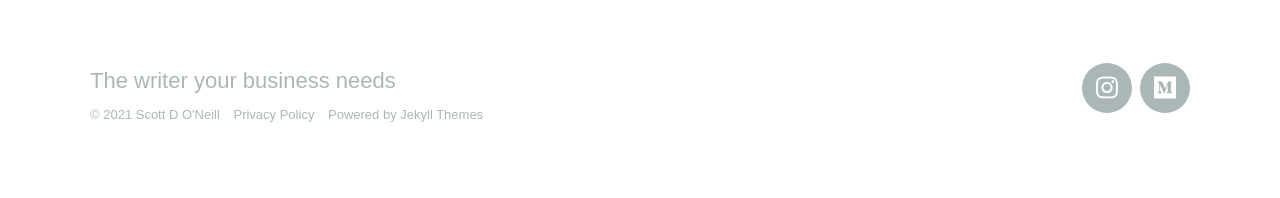
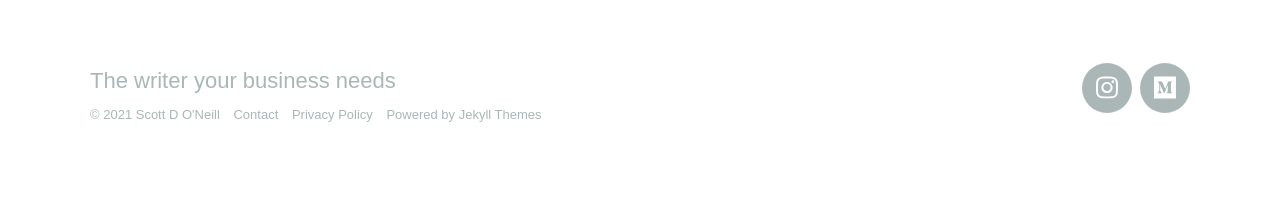
Before and after one commit to ScottON/ScottON, a Jekyll site: the page built from index.html, in a window 1280 px wide. Shown: the part 1287-1485 px from the top of the page. Built offline with Jekyll 4.4.1, drawn with Linux system fonts in a browser that asks for light colours; nearby versions of some CDN libraries; some web fonts are replaced.

Commit message:
Update footer.html

```diff
--- a/_includes/footer.html
+++ b/_includes/footer.html
@@ -6,7 +6,8 @@
 
 		<div class="footer__copyright">
 			<span>© {{ 'now' | date: "%Y" }} {{ site.data.settings.basic_settings.site_title }}</span>
-			<a href="https://scott-oneill.co.uk/privacy" target="_blank">Privacy Policy</a>
+			<a href="https://scott-oneill.co.uk/contact" target="_blank">Contact</a>
+            <a href="https://scott-oneill.co.uk/privacy" target="_blank">Privacy Policy</a>
             <a href="https://jekyllthemes.io" target="_blank">Powered by Jekyll Themes</a>
 		</div>
 
```
